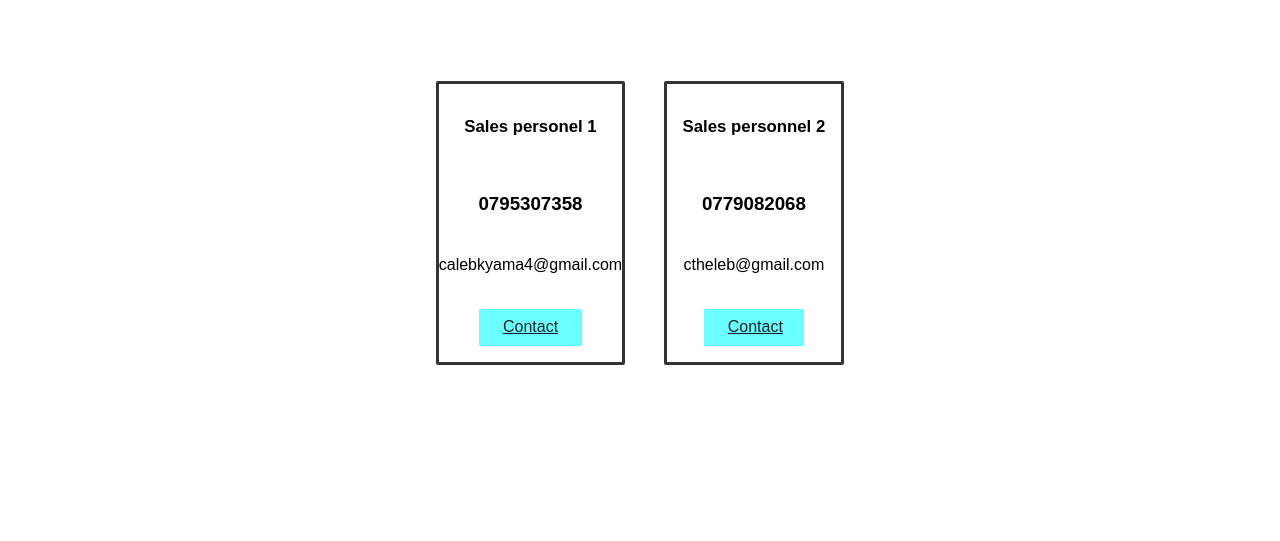
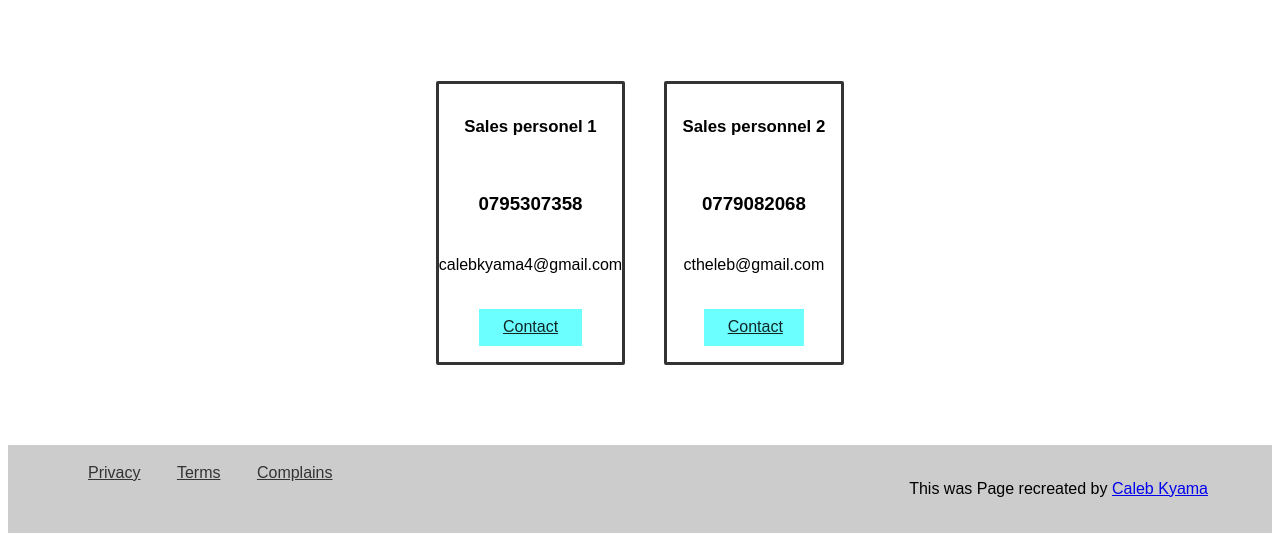
Before and after one commit to calebkyama/product-landing-page, a plain HTML site: page index.html in a window 1280 px wide. Shown: the part 1212-1753 px from the top of the page. Before the commit the page ends 1633 px from the top, so only its background shows below. Drawn offline with Linux system fonts and the light colour scheme; files that its build step writes are made by us from their sources.

Commit message:
added footer

```diff
--- a/index.html
+++ b/index.html
@@ -15,7 +15,7 @@
         <ul>
           <a class="nav-link" href="#features"> Features</a>
           <a class="nav-link" href="#contacts">Contacts</a>
-          <a class="nav-link" href="#tutorial">Tutorial</a>
+          <a class="nav-link" href="#tutorial">Tutorials</a>
         </ul>
 
       </nav>
@@ -77,6 +77,16 @@
     </div>
   </section>
    </div>
+
+<footer id="footer">
+  <div>
+    <a href="#">Privacy</a>
+    <a href="#">Terms</a>
+    <a href="#">Complains</a>
+  </div>
+
+ <p class="my-name">This was Page recreated by <a target="_blank" id="fcs" href="https://github.com/calebkyama/product-landing-page">Caleb Kyama</a></p>
+  </footer>
   </body>
-<script src="https://cdn.freecodecamp.org/testable-projects-fcc/v1/bundle.js"></script>
+
 </html>
--- a/style.css
+++ b/style.css
@@ -158,3 +158,15 @@ contacts p{
   display:inline-block;
   margin:1rem;
 }
+#footer{
+  background-color:#ccc;
+  padding:1rem 4rem;
+  margin-top:2rem;
+  display:flex;
+  justify-content:space-between;
+  overflow:hidden:
+}
+footer div a {
+  color: #333;
+  padding: 0.5rem 1rem;
+}
```
